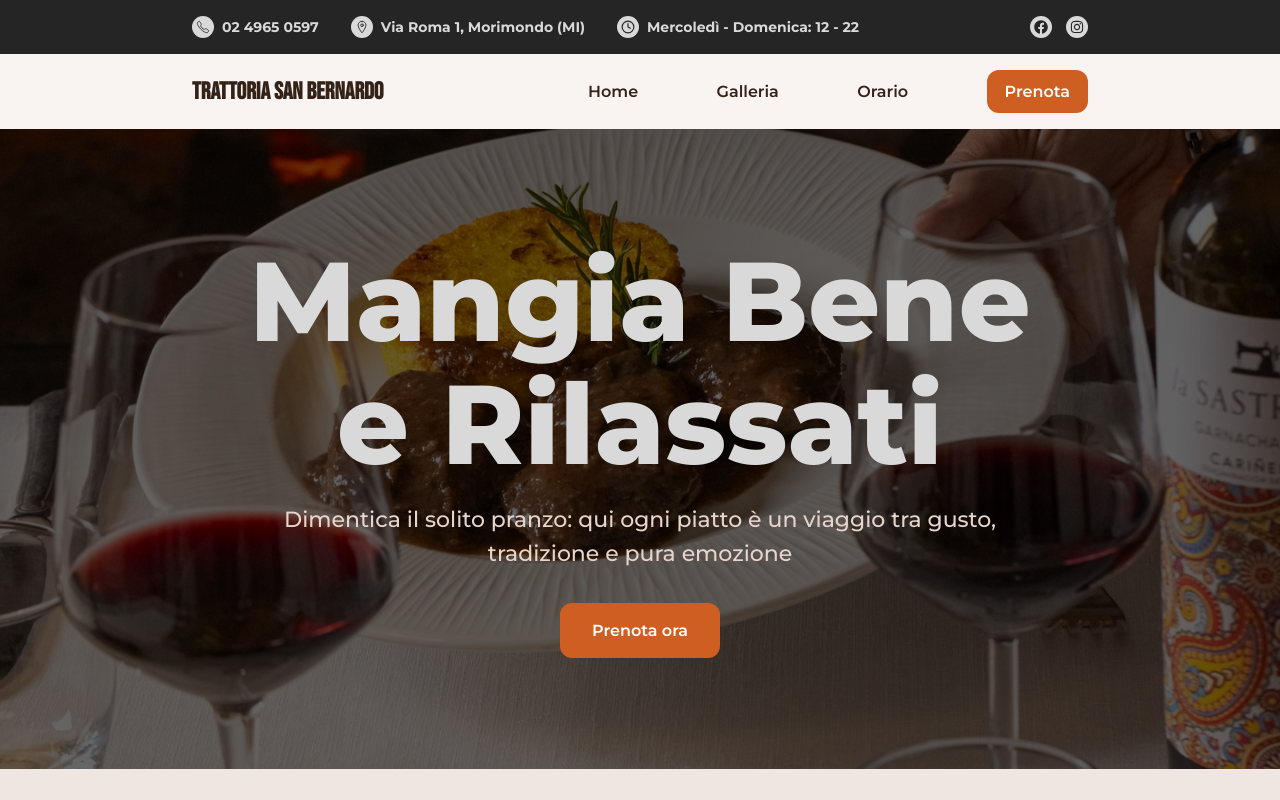
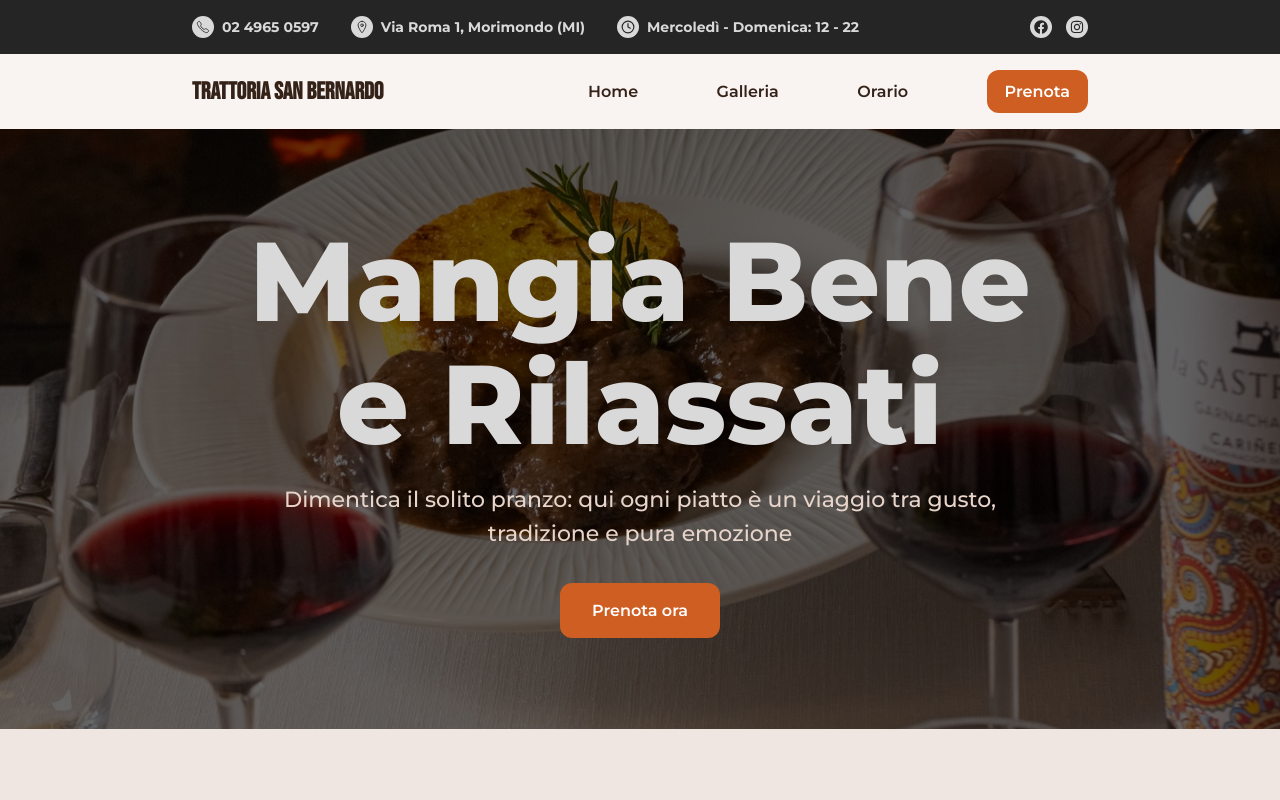
Before and after one commit to ericc3n/trattoria-san-bernardo, a Next.js app: page / in a window 1280 px wide. Shown: the top 800 px of the page. Built offline with nearby package versions, Linux system fonts and the light colour scheme.

Commit message:
Update Hero.module.scss

```diff
--- a/src/ui/Hero/Hero.module.scss
+++ b/src/ui/Hero/Hero.module.scss
@@ -2,7 +2,7 @@
 @use '@/sass/mixins' as m;
 
 .hero {
-    min-height: 80vh;
+    min-height: calc(80vh - 40px);
     position: relative;
     display: flex;
     justify-content: center;
```
